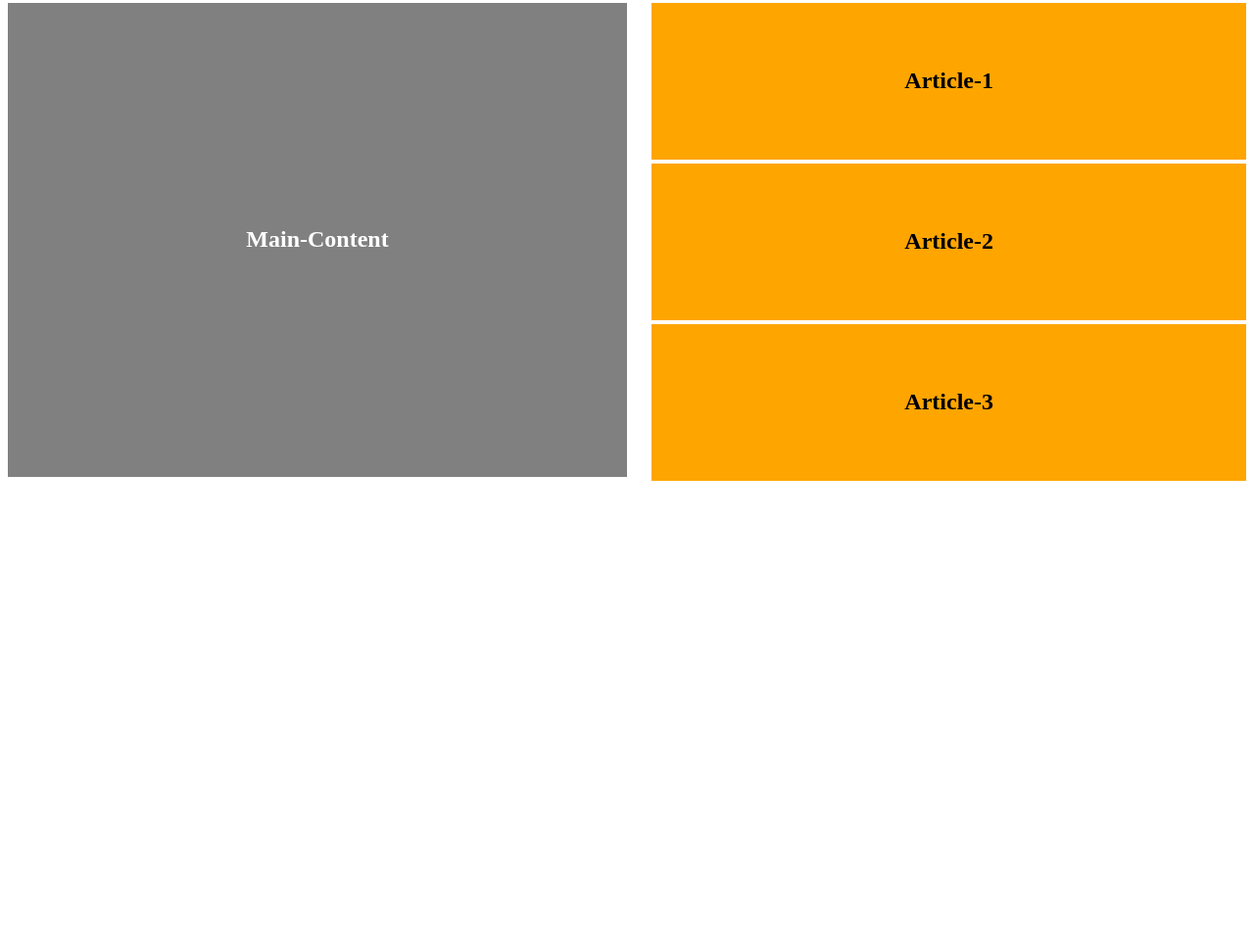
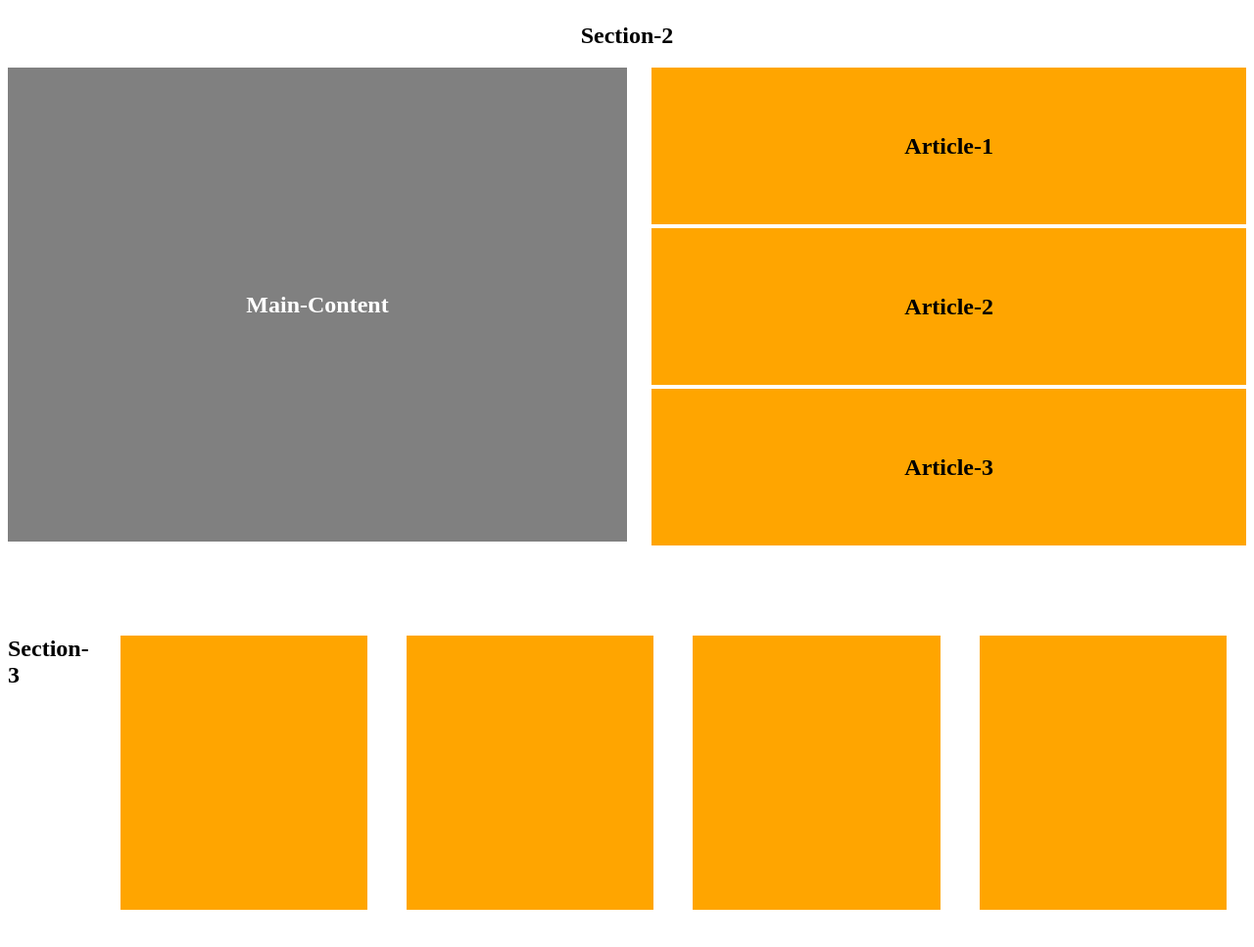
Before and after one commit to mansipal193/demo, a plain HTML site: page index.html in a window 1280 px wide. Shown: the part 1253-2220 px from the top of the page at 98% size. Before the commit the page ends 1806 px from the top, so only its background shows below. Drawn offline with Linux system fonts and the light colour scheme.

Commit message:
adding section-3

```diff
--- a/index.html
+++ b/index.html
@@ -64,6 +64,20 @@
             align-items: center;
             display: flex;
         }
+        .section-3{
+            margin-top: 10px;
+            height:320px;
+            width:100%;
+            display: inline-flex;
+            margin-bottom: 10px;
+        }
+        .square{
+            width:20%;
+            height:280px;
+            margin: 20px;
+            background-color: orange;
+            display: inline-flex;
+        }
 
     </style>
 </head>
@@ -83,6 +97,7 @@
             <div class="sectionone"></div>
         </div>
         <div class="section-2">
+            <h2 style="text-align: center;"> Section-2</h2>
             <div class="left">
                 <div class="main-content"><h2>Main-Content</h2></div>
             </div>
@@ -92,6 +107,13 @@
                 <div class="article"><h2>Article-3</h2></div>
             </div>
         </div>
+        <div class="section-3">
+            <h2>Section-3</h2>
+            <div class="square"></div>
+            <div class="square"></div>
+            <div class="square"></div>
+            <div class="square"></div>
+        </div>
     </div>
 </body>
 </html>
```
